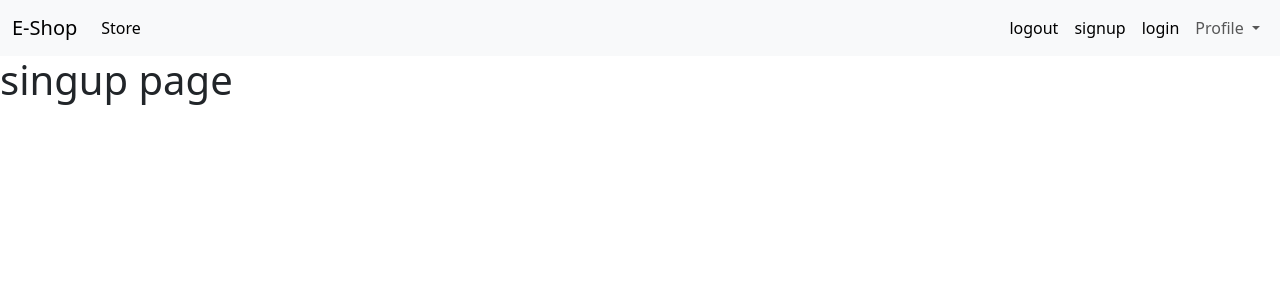
After one commit to waqasbcs/E-shop-project-in-django, a Django app: page /signup/ in a window 1280 px wide. The commit adds this page. Shown: the top 300 px of the page. Run offline with Django 4.2, Linux system fonts and the light colour scheme; some libraries are stand-ins or nearby versions.

Commit message:
signup page created

```diff
--- a/store/templates/store/base.html
+++ b/store/templates/store/base.html
@@ -35,7 +35,7 @@
                 </li>
 
                 <li class="nav-item">
-                    <a class="nav-link active" aria-current="page" href="#">signup</a>
+                    <a class="nav-link active" aria-current="page" href="/signup">signup</a>
                   </li>
 
                   <li class="nav-item">
--- a/store/templates/store/index.html
+++ b/store/templates/store/index.html
@@ -9,8 +9,10 @@
     <!--filter-->
     <div class="col-lg-3 mx-auto">
       <div class="list-group">
+
+        <a href="/ "class="list-group-item list-group-item-action">All Products</a>
         {% for category in categories %}
-        <a href="#"class="list-group-item list-group-item-action">{{category.name}}</a>
+        <a href="/?category={{category.id}}"class="list-group-item list-group-item-action">{{category.name}}</a>
         {% endfor %}
     </div>
   </div>
--- /dev/null
+++ b/store/templates/store/signup.html
@@ -0,0 +1,6 @@
+{% extends 'store/base.html' %}
+{% block content %}
+
+<h1> singup page</h1>
+
+{% endblock %}
--- a/store/urls.py
+++ b/store/urls.py
@@ -1,8 +1,9 @@
 from django.urls import path
-from .views import index
+from .views import index, signup
 
 
 
 urlpatterns = [
-    path('',index,name='index')
+    path('', index,name='index'),
+    path('signup/' , signup,name='signup'),
 ]
--- a/store/views.py
+++ b/store/views.py
@@ -5,9 +5,18 @@ from . models.category import Category
 
 # Create your views here.
 def index(request):
-    products = Product.get_all_products();
-    categories = Category.get_all_categories();
+    products = None
+    categories = Category.get_all_categories()
+    categoryID = request.GET.get('category')
+    if categoryID:
+     products = Product.get_all_products_by_categoryid(categoryID)
+    else:
+       products = Product.get_all_products();
     data = {}
     data['products'] = products
     data['categories'] = categories
     return render(request, 'store/index.html',data)
+
+# signup form
+def signup(request):
+   return render(request, 'store/signup.html')
```
Also changed, not shown: store/models/product.py (+9 -0 lines), db.sqlite3, upload/products/10000159-2_7-fresho-potato.jpg (added), upload/products/10000200-2_2-fresho-tomato-hybrid.jpg (added), upload/products/WhatsApp_Image_2023-06-14_at_13.24.59.jpg (added), upload/products/WhatsApp_Image_2023-06-14_at_13.25.01.jpg (added).
